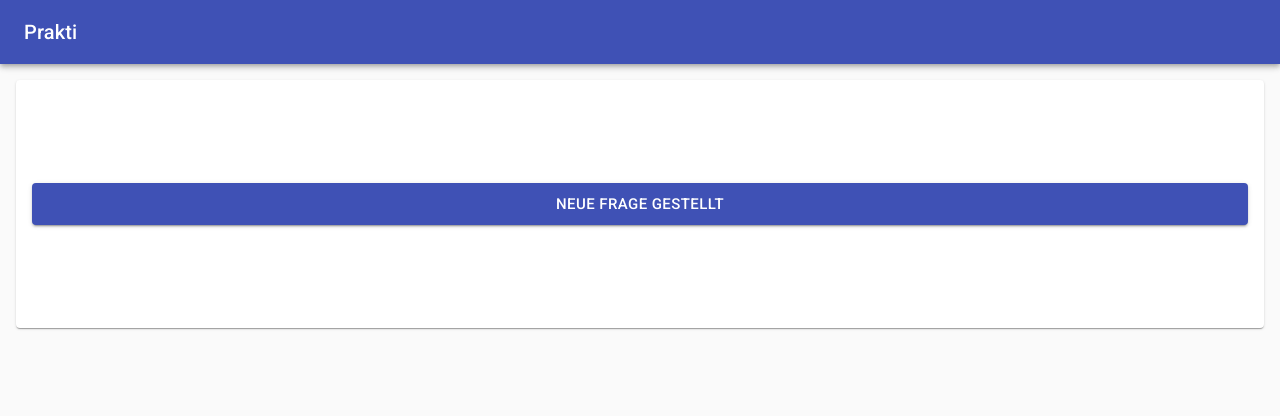
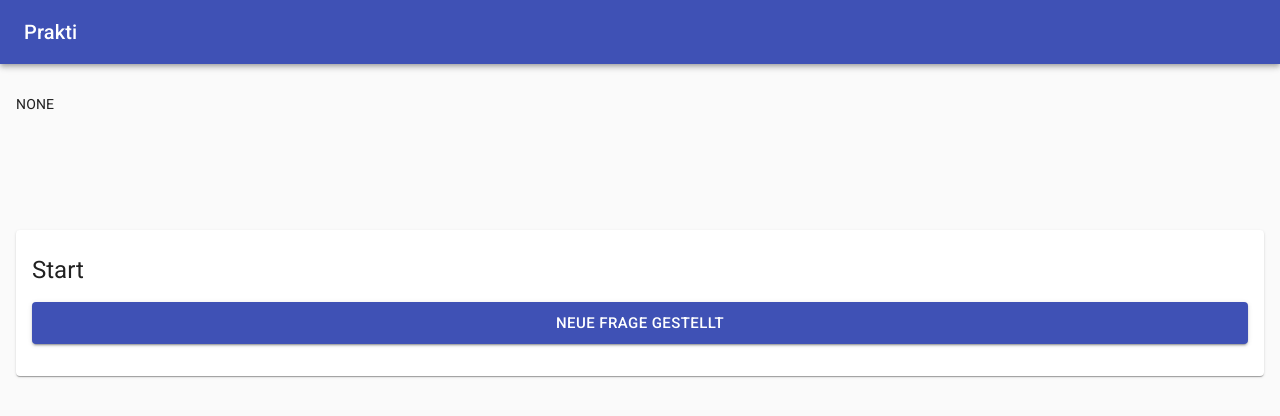
Before and after one commit to lightningboss/prakti, a React (Create React App) app: page / in a window 1280 px wide. Shown: the top 416 px of the page. Built offline with nearby package versions, Linux system fonts and the light colour scheme.

Commit message:
Add log to app

```diff
--- a/src/App.js
+++ b/src/App.js
@@ -1,19 +1,56 @@
 import React, { useState } from 'react';
+import Box from '@material-ui/core/Box';
+import { makeStyles } from '@material-ui/styles';
 import PageWrapper from './PageWrapper';
 import ButtonGroup from './ButtonGroup';
 
 import { praktiMachine } from './lib/stateMachine';
 
+let id = 0;
+
+const useStyles = makeStyles({
+    overflowScroll: {
+        overflowX: 'scroll',
+    },
+});
 const App = () => {
     const [currentState, setNextState] = useState(praktiMachine.initial);
+    const [log, setLog] = useState(() => [
+        {
+            id: id++,
+            time: Date.now(),
+            currentState,
+            action: 'NONE',
+        },
+    ]);
+
     const onAction = actionId => {
-        const nextState = praktiMachine.transition(currentState, actionId);
-        setNextState(nextState.value);
+        const { value: nextState } = praktiMachine.transition(currentState, actionId);
+        setLog([
+            {
+                id: id++,
+                time: Date.now(),
+                action: actionId,
+                currentState,
+                nextState,
+            },
+            ...log,
+        ]);
+        setNextState(nextState);
     };
+
+    const classes = useStyles();
 
     return (
         <PageWrapper>
-            <ButtonGroup currentState={currentState} onAction={onAction} />
+            <Box display="flex" flexDirection="column">
+                <Box flexGrow={1} height={150} className={classes.overflowScroll}>
+                    {log.map(entry => (
+                        <p key={entry.id}>{entry.action}</p>
+                    ))}
+                </Box>
+                <ButtonGroup currentState={currentState} onAction={onAction} />
+            </Box>
         </PageWrapper>
     );
 };
--- a/src/ButtonGroup.js
+++ b/src/ButtonGroup.js
@@ -2,9 +2,10 @@ import React from 'react';
 import { makeStyles } from '@material-ui/core/styles';
 import Box from '@material-ui/core/Box';
 import Paper from '@material-ui/core/Paper';
+import Typography from '@material-ui/core/Typography';
 import Button from '@material-ui/core/Button';
 
-import { getPossibleNextActions } from './lib/stateMachine';
+import { getCurrentStateName, getPossibleNextActions } from './lib/stateMachine';
 
 const useStyles = makeStyles(theme => ({
     root: {
@@ -17,13 +18,12 @@ const ButtonGroup = ({ currentState, onAction }) => {
 
     return (
         <Paper className={classes.root}>
-            <Box
-                display="flex"
-                justifyContent="center"
-                alignItems="center"
-                flexDirection="column"
-                minHeight={200}
-            >
+            <Box mb={1}>
+                <Typography variant="h5" component="h3">
+                    {getCurrentStateName(currentState)}
+                </Typography>
+            </Box>
+            <Box display="flex" justifyContent="center" alignItems="center" flexDirection="column">
                 {getPossibleNextActions(currentState).map(({ actionId, actionText }) => (
                     <MButton key={actionId} onClick={() => onAction(actionId)}>
                         {actionText}
--- a/src/PageWrapper.js
+++ b/src/PageWrapper.js
@@ -1,29 +1,17 @@
 import React from 'react';
-import { AppBar, Box, CssBaseline, Typography, Toolbar, makeStyles } from '@material-ui/core';
-
-const useStyles = makeStyles(theme => ({
-    root: {
-        flexGrow: 1,
-    },
-    title: {
-        flexGrow: 1,
-    },
-}));
+import { AppBar, Box, CssBaseline, Typography, Toolbar } from '@material-ui/core';
 
 const PageWrapper = ({ children }) => {
-    const classes = useStyles();
     return (
-        <div className={classes.root}>
+        <>
             <CssBaseline />
-            <AppBar position="static" className={classes.appBar}>
+            <AppBar position="static">
                 <Toolbar>
-                    <Typography variant="h6" className={classes.title}>
-                        Prakti
-                    </Typography>
+                    <Typography variant="h6">Prakti</Typography>
                 </Toolbar>
             </AppBar>
             <Box m={2}>{children}</Box>
-        </div>
+        </>
     );
 };
 
--- /dev/null
+++ b/src/index.css
@@ -0,0 +1,4 @@
+#root {
+    height: 100vh;
+    max-height: 100vh;
+}
--- a/src/index.js
+++ b/src/index.js
@@ -1,6 +1,7 @@
 import React from 'react';
 import ReactDOM from 'react-dom';
 import 'typeface-roboto';
+import './index.css';
 
 import App from './App';
 import { registerServiceWorker } from './lib/serviceWorker';
```
Also changed, not shown: src/lib/stateMachine.js.
